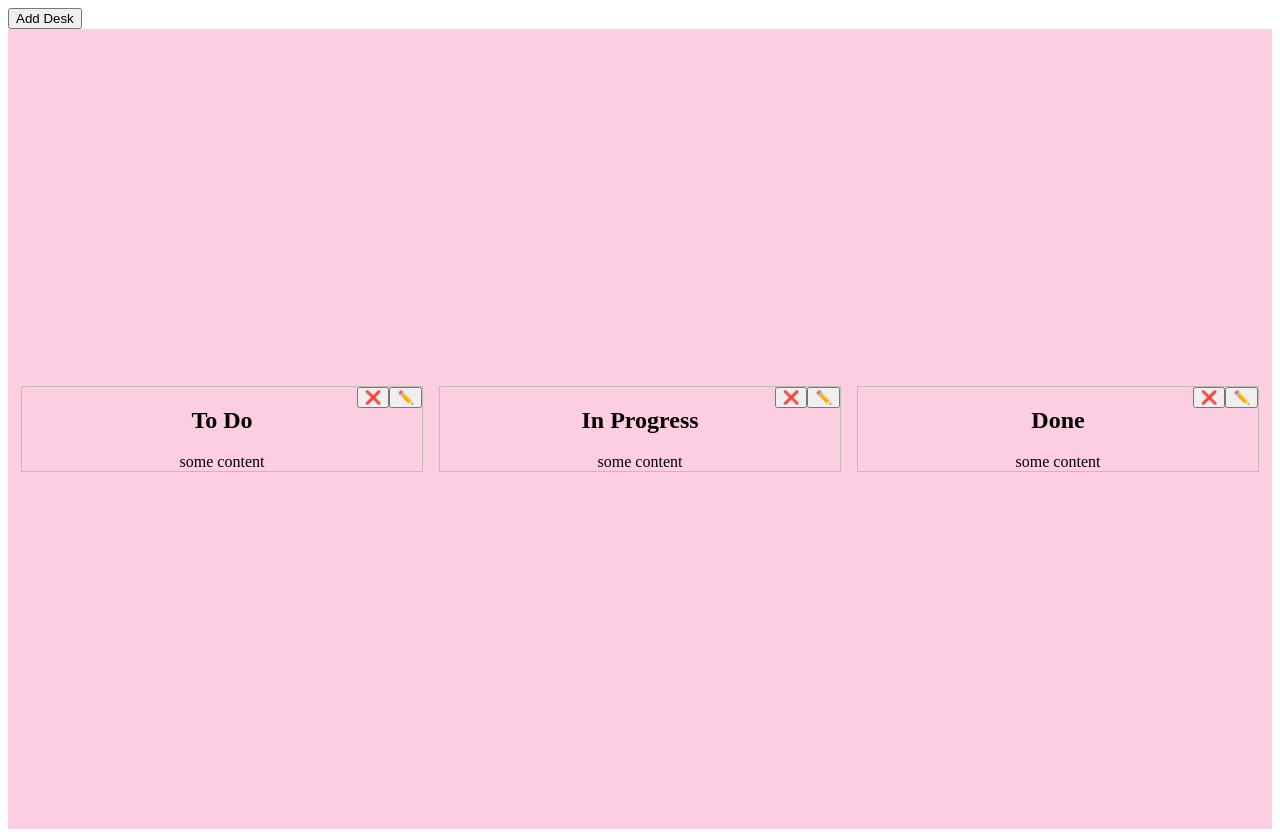
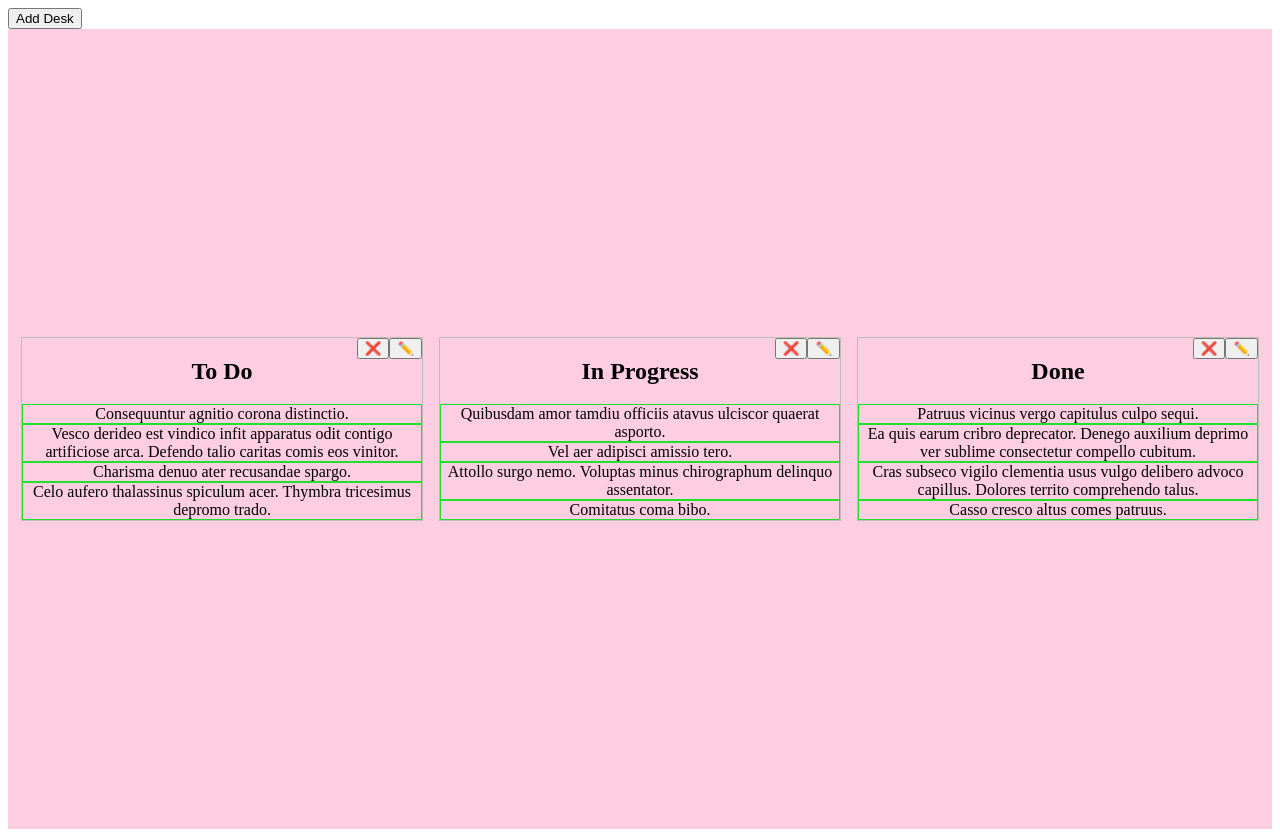
Before and after one commit to Podexus23/kanban, a React (Vite) app: page / in a window 1280 px wide. Built offline with nearby package versions, Linux system fonts and the light colour scheme.

Commit message:
feat: put some tasks

```diff
--- /dev/null
+++ b/src/components/features/Task/Task.module.css
@@ -0,0 +1,3 @@
+.task{
+  border: 1px solid #1ce22c;
+}
--- /dev/null
+++ b/src/components/features/Task/Task.tsx
@@ -0,0 +1,7 @@
+import styles from "./Task.module.css";
+
+const Task = ({ task }) => {
+  return <div className={styles.task}>{task}</div>;
+};
+
+export default Task;
--- a/src/components/features/desk/Desk.tsx
+++ b/src/components/features/desk/Desk.tsx
@@ -3,10 +3,15 @@
 // - Горизонтальный скролл или адаптивное отображение колонок
 import { useState } from "react";
 import styles from "./Desk.module.css";
+import { faker } from "@faker-js/faker";
+import Task from "../Task/Task";
 
 function Desk({ deskTitle, onDeleteDesk, onRenameDeskTitle }) {
   const [isRename, setIsRename] = useState(false);
   const [titleInput, setTitleInput] = useState(deskTitle);
+
+  //!remove
+  const taskToTest = Array.from({ length: 4 }, (_, index) => "");
 
   //delete desk
   function handleDeleteDesk() {
@@ -48,7 +53,12 @@ function Desk({ deskTitle, onDeleteDesk, onRenameDeskTitle }) {
         </div>
       </header>
       <main>
-        <div>some content</div>
+        <div>
+          {taskToTest.map((task) => (
+            <Task task={faker.lorem.lines({ min: 1, max: 2 })} />
+          ))}
+        </div>
+        {/* <div>{faker.lorem.lines({ min: 1, max: 2 })}</div> */}
       </main>
     </div>
   );
```
